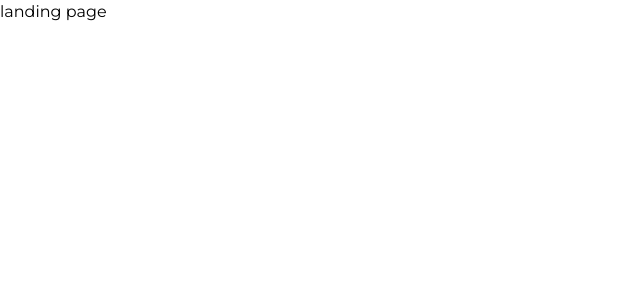
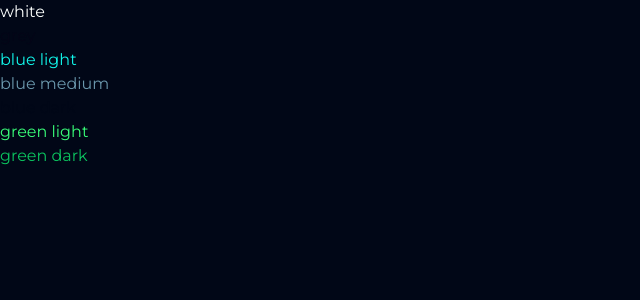
Before and after one commit to darideveloper/blixerhost, a Next.js app: page / in a window 1280 px wide. Shown: the top 300 px of the page, without its empty margins (0-640 px from the left). Built offline with nearby package versions, Linux system fonts and the light colour scheme; a web font is replaced by a local one.

Commit message:
feat (tailwind): setup colors

```diff
--- a/app/page.jsx
+++ b/app/page.jsx
@@ -4,7 +4,13 @@ export default function Home() {
   return (
     <div>
       <main>
-        <p>landing page</p>
+        <p className="text-white">white</p>
+        <p className="text-grey">grey</p>
+        <p className="text-blue-light">blue light</p>
+        <p className="text-blue-medium">blue medium</p>
+        <p className="text-blue-dark">blue dark</p>
+        <p className="text-green-light">green light</p>
+        <p className="text-green-dark">green dark</p>
       </main>
     </div>
   )
--- a/css/globals.sass
+++ b/css/globals.sass
@@ -1,3 +1,18 @@
 @tailwind base
 @tailwind components
 @tailwind utilities
+
+$white: theme("colors.white")
+$grey: theme("colors.grey")
+$blue-light: theme("colors.blue.light")
+$blue-medium: theme("colors.blue.medium")
+$blue-dark: theme("colors.blue.dark")
+$green-light: theme("colors.green.light")
+$green-dark: theme("colors.green.dark")
+
+body
+  color: $white
+  background: $blue-dark
+  overflow-x: hidden
+  padding-top: 0px
+  opacity: 1
--- a/tailwind.config.mjs
+++ b/tailwind.config.mjs
@@ -8,8 +8,17 @@ export default {
   theme: {
     extend: {
       colors: {
-        background: "var(--background)",
-        foreground: "var(--foreground)",
+        white: '#fcfffe',
+        grey: '#040517',
+        blue: {
+          light: '#11f7eb',
+          medium: '#6a97ac',
+          dark: '#010717',
+        },
+        green: {
+          light: '#39ff79',
+          dark: '#0bc45f',
+        }
       },
     },
   },
```
